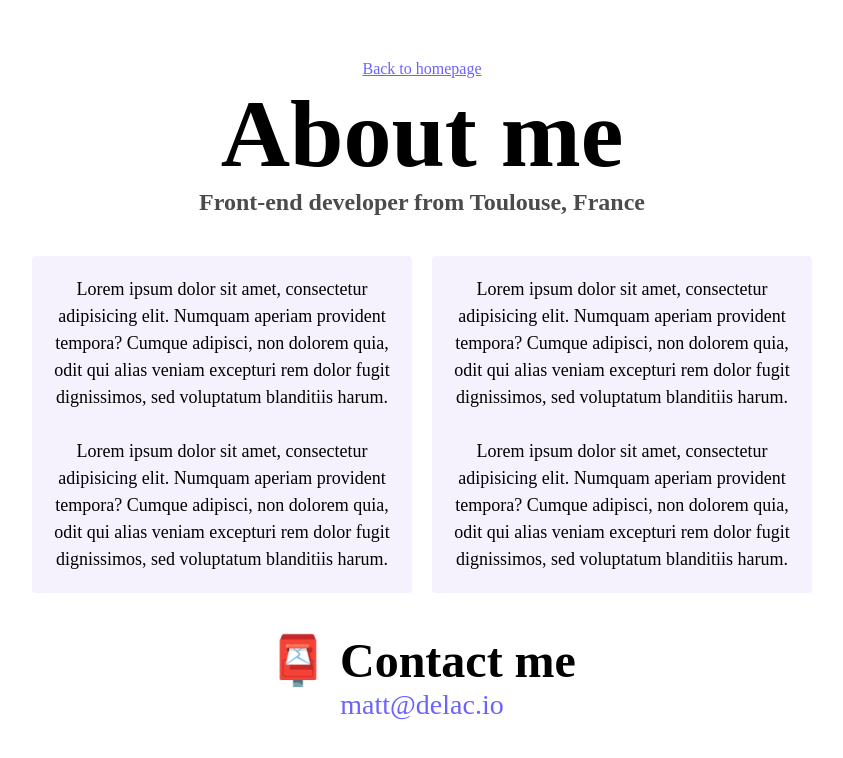
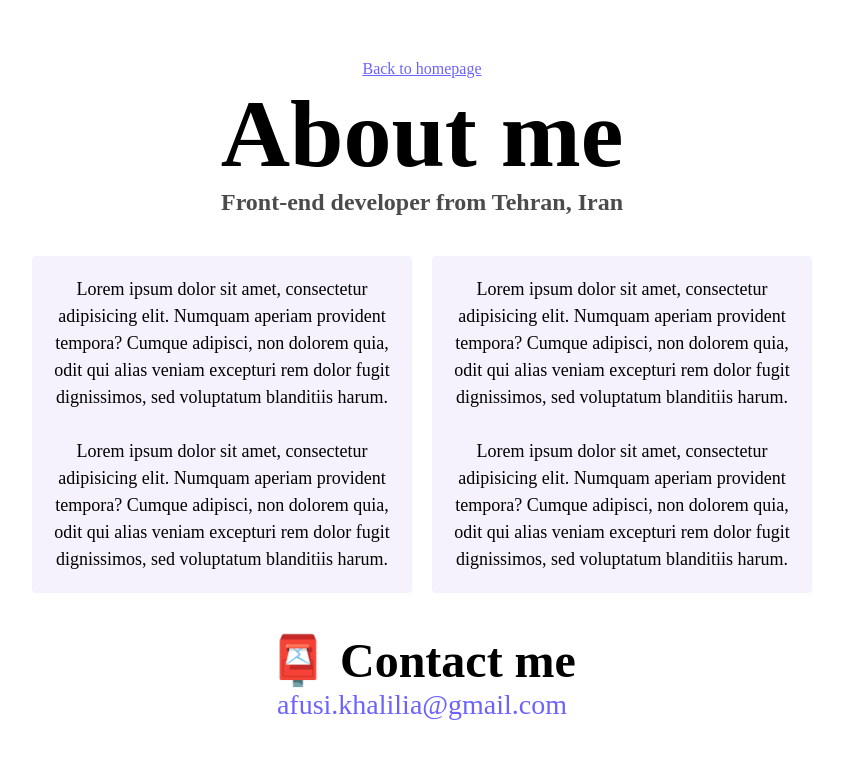
Before and after one commit to AvaKhA/portfolio-project, a plain HTML site: page about.html in a window 1280 px wide. Shown: the whole page, without its empty margins (218-1061 px from the left). Drawn offline with Linux system fonts and the light colour scheme.

```diff
--- a/about.html
+++ b/about.html
@@ -11,7 +11,7 @@
     <div class="project project-about">
       <a href="homepage.html" class="homepage-link">Back to homepage</a>
       <h1>About me</h1>
-      <h3>Front-end developer from Toulouse, France</h3>
+      <h3>Front-end developer from Tehran, Iran</h3>
       <div class="about-paragraphs">
         <p>
           Lorem ipsum dolor sit amet, consectetur adipisicing elit. Numquam
@@ -40,7 +40,9 @@
       </div>
       <div id="contact">
         <h2>📮 Contact me</h2>
-        <a href="mailto:matt@delac.io" class="email-link">matt@delac.io</a>
+        <a href="mailto:afusi.khalilia@gmail.com" class="email-link"
+          >afusi.khalilia@gmail.com</a
+        >
       </div>
     </div>
   </body>
```
Also changed, not shown: homepage.html (+2 -2 lines).
